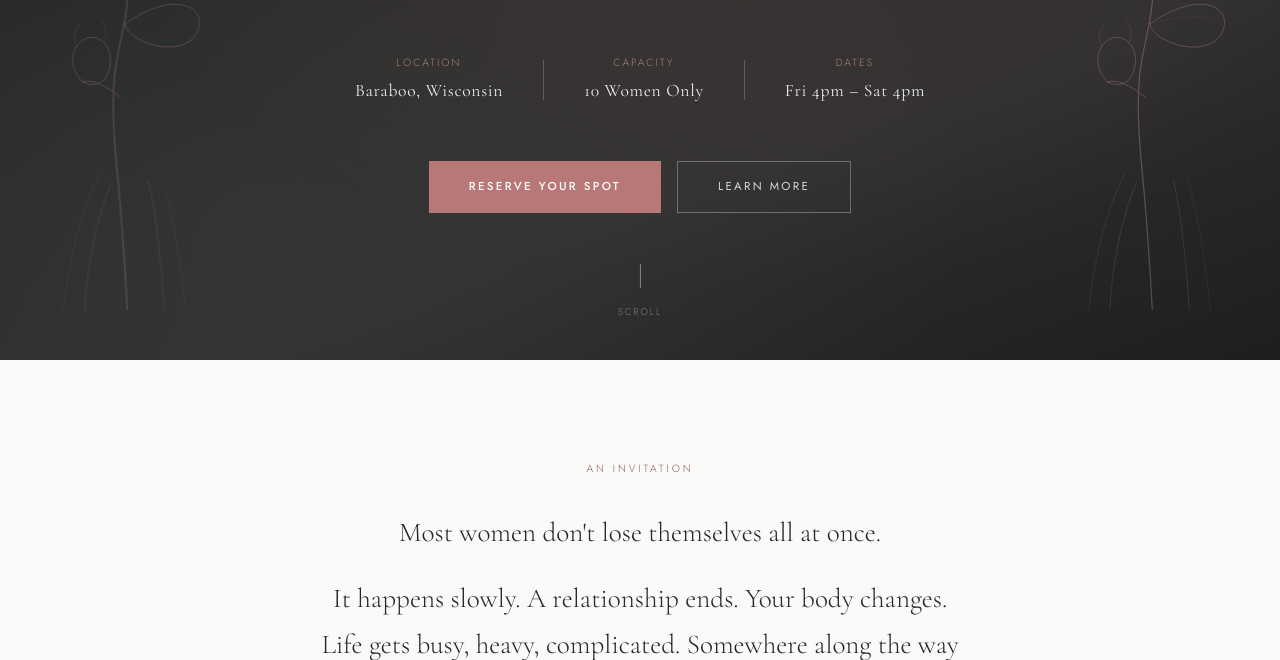
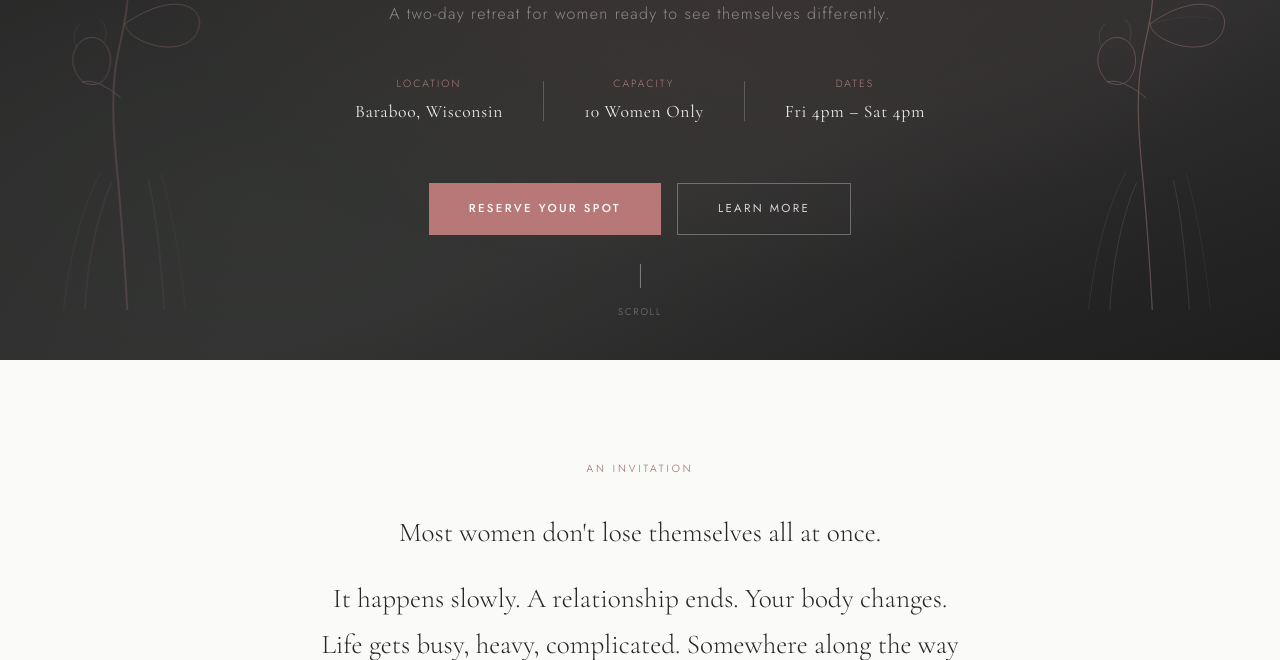
Before and after one commit to steph8236/retreat, a plain HTML site: page index.html in a window 1280 px wide. Shown: the part 440-1100 px from the top of the page. Drawn offline with nearby package versions, Linux system fonts and the light colour scheme.

Commit message:
Update index.html

```diff
--- a/index.html
+++ b/index.html
@@ -136,8 +136,16 @@
       font-style: italic;
       color: rgba(255,255,255,0.6);
       letter-spacing: 0.05em;
+      margin-bottom: 16px;
+      position: relative;
+    }
+    .hero-tagline {
+      font-family: 'Jost', sans-serif;
+      font-size: clamp(0.85rem, 1.8vw, 1rem);
+      font-weight: 300;
+      color: rgba(255,255,255,0.45);
+      letter-spacing: 0.08em;
       margin-bottom: 48px;
-      position: relative;
     }
     .hero-meta {
       display: flex;
@@ -1084,6 +1092,7 @@
     <span class="hero-eyebrow">September 18–19, 2026</span>
     <h1 class="hero-title">Witnessed</h1>
     <p class="hero-subtitle">A Transformational Photography Journey</p>
+    <p class="hero-tagline">A two-day retreat for women ready to see themselves differently.</p>
     <div class="hero-meta">
       <div class="hero-meta-item">
         <div class="hero-meta-label">Location</div>
```
